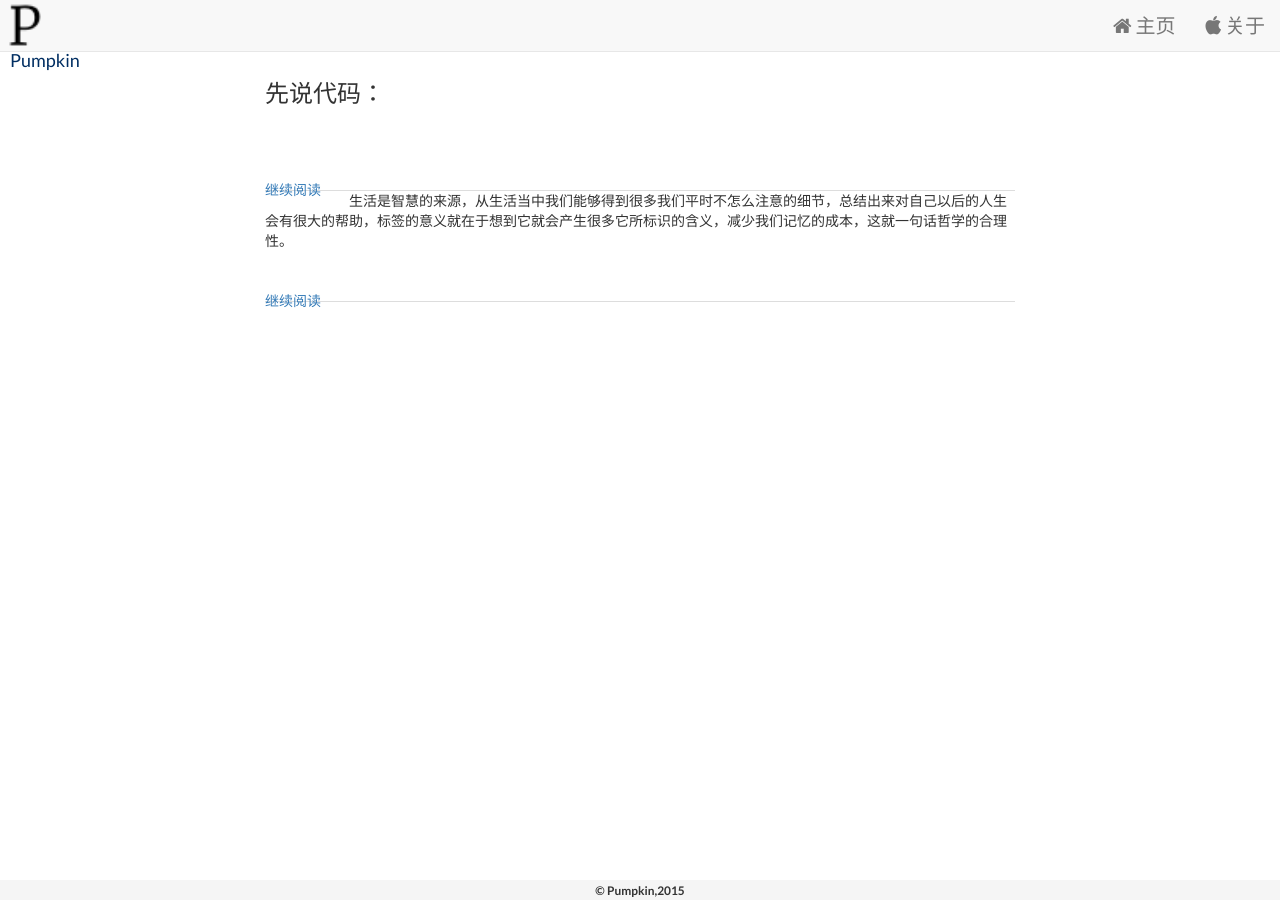
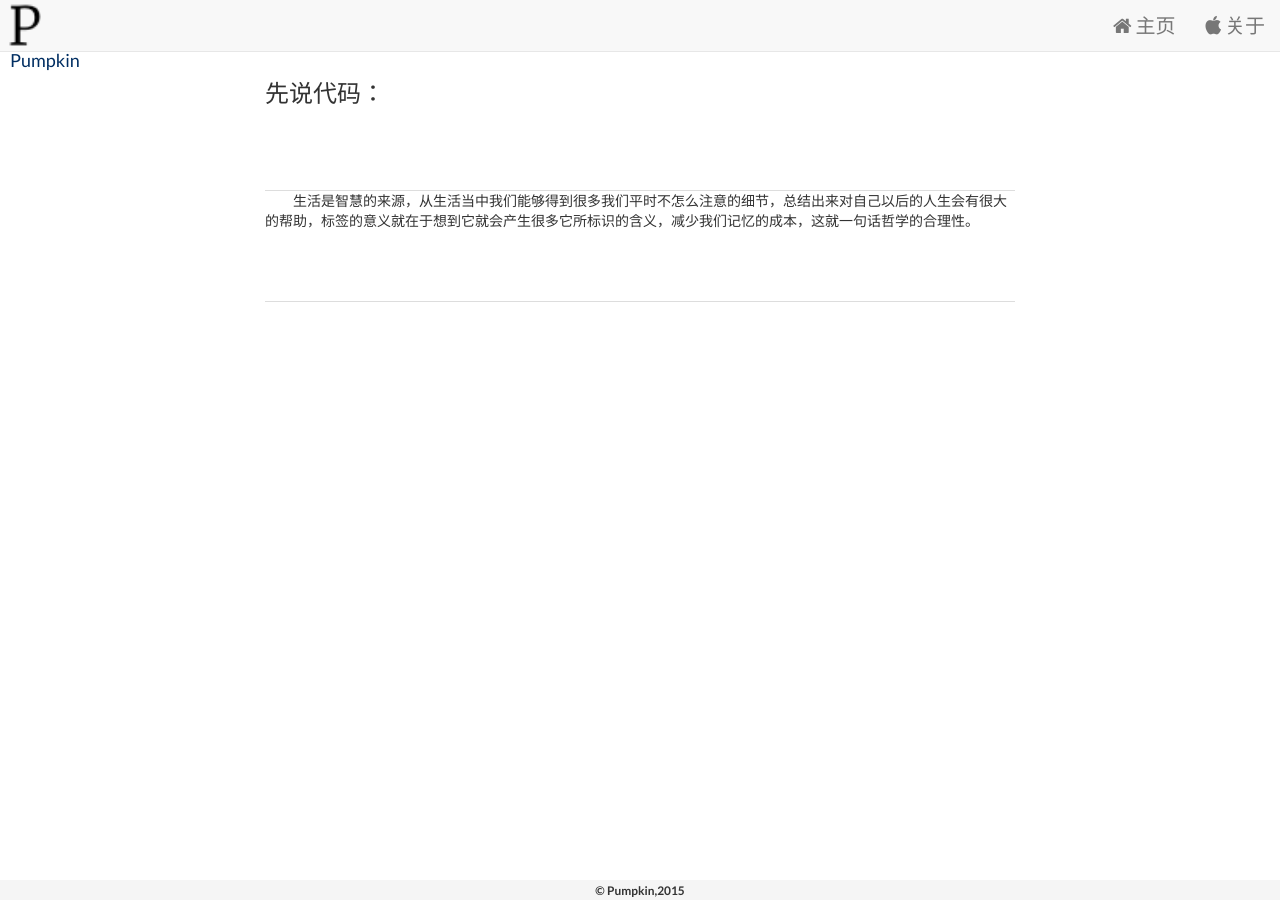
Before and after one commit to LarryBrick/jekyll_demo, a Jekyll site: the page built from index.html, in a window 1280 px wide. Built offline with Jekyll 4.4.1, drawn with Linux system fonts in a browser that asks for light colours; nearby versions of some CDN libraries.

Commit message:
修改首页显示格式

```diff
--- a/index.html
+++ b/index.html
@@ -34,7 +34,7 @@
           alt="{{post.title}}"  class="pull-left img-responsive thumb margin10 img-thumbnail" />
         {% endif %}-->
           <article class="excerpt">{{post.excerpt}}</article>
-          <a class="pull-left marginBottom10" href="{{post.url | prepend: site.baseurl }}">继续阅读</a>
+          <!--<a class="pull-left marginBottom10" href="{{post.url | prepend: site.baseurl }}">继续阅读</a>-->
 
       </div>
     {% endfor %}
```
